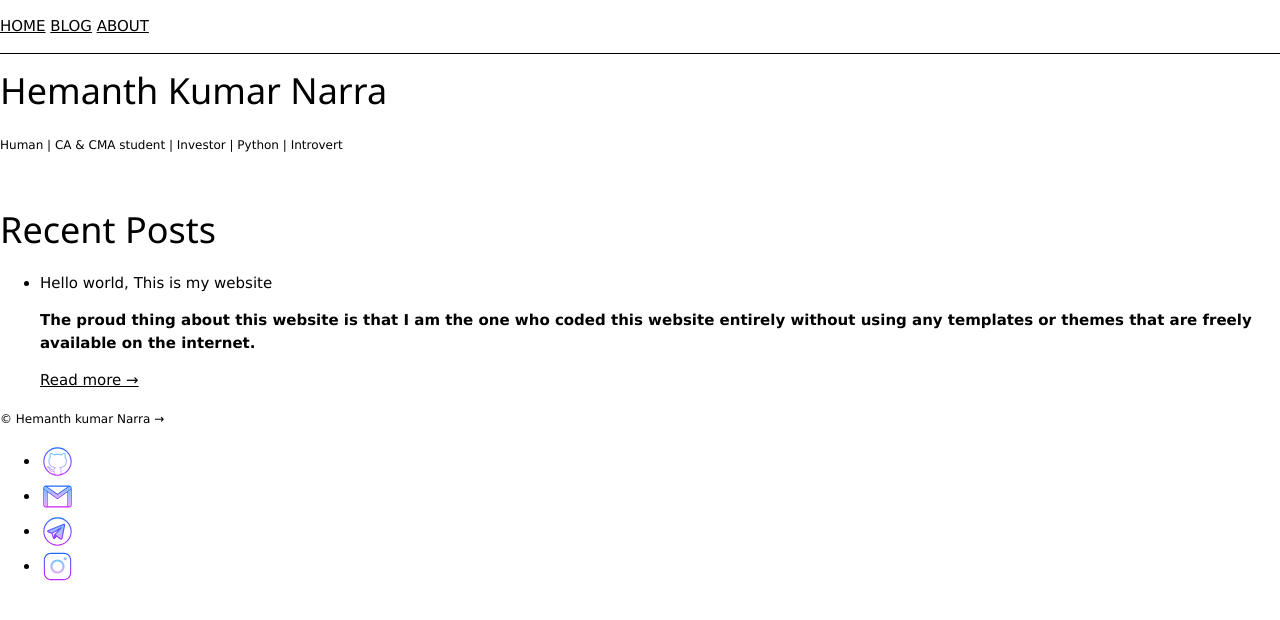
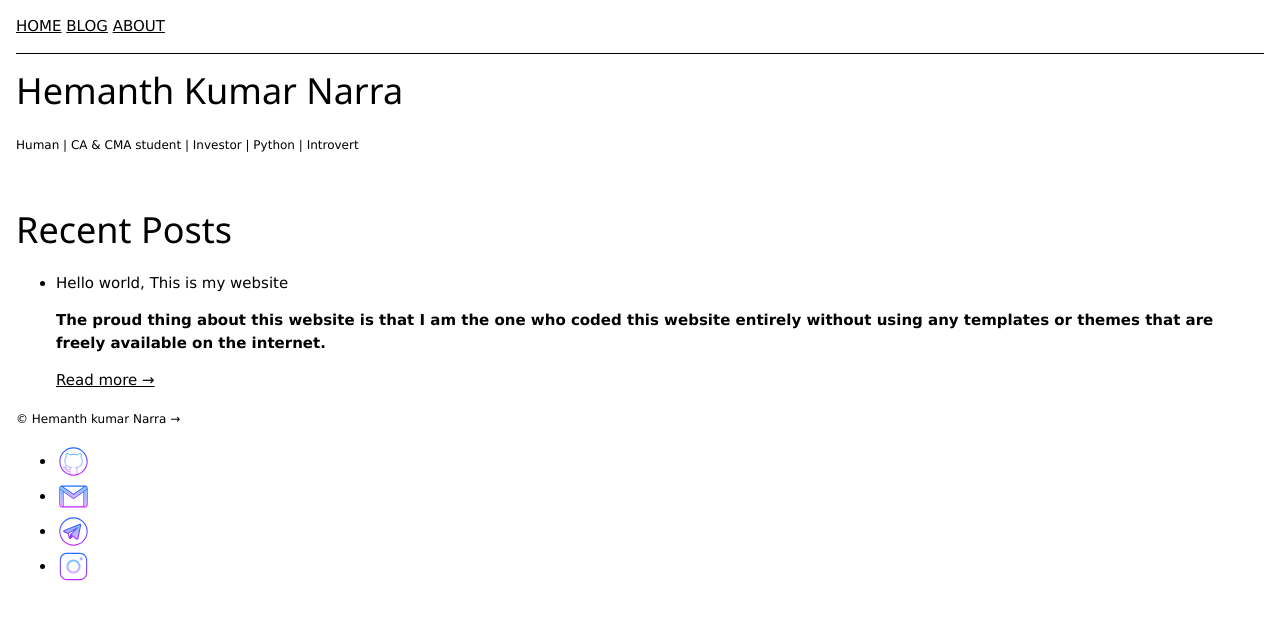
Before and after one commit to hemanthnarra/hemanthnarra.github.io, a Jekyll site: the page built from index.html, in a window 1280 px wide. Shown: the top 620 px of the page. Built offline with Jekyll 4.4.1, drawn with Linux system fonts in a browser that asks for light colours.

Commit message:
w3 container added

```diff
--- a/_layouts/default.html
+++ b/_layouts/default.html
@@ -5,15 +5,16 @@
 
   <body>
 
-    <!--{% include header.html %} -->
+    <div class="w3-container">
 
-    {% include navigation.html %}
+      {% include navigation.html %}
 
-    {{ content }}
+      {{ content }}
 
-    {% include footer.html %}
+      {% include footer.html %}
 
-    <!-- <script src="https://cdn.jsdelivr.net/npm/bootstrap@5.0.2/dist/js/bootstrap.bundle.min.js" integrity="sha384-MrcW6ZMFYlzcLA8Nl+NtUVF0sA7MsXsP1UyJoMp4YLEuNSfAP+JcXn/tWtIaxVXM" crossorigin="anonymous"></script> -->
+    </div>
 
   </body>
+
 </html>
```
